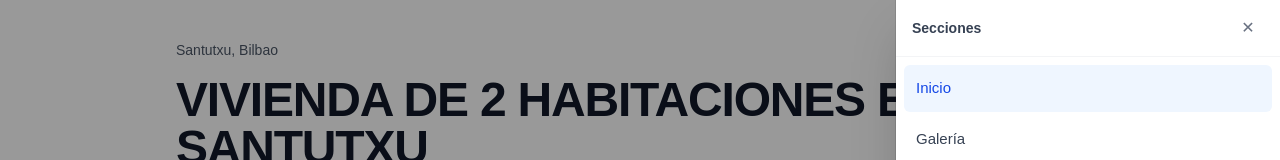
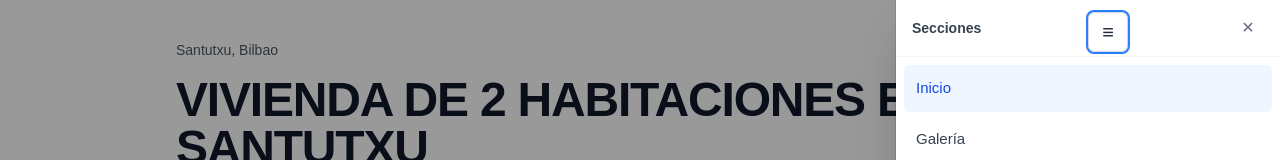
Before and after one commit to jvalladolid/rentflat-website, a Next.js app: page / in a window 1280 px wide. Both pictures are taken after a click on the button "Abrir menú". Shown: the top 160 px of the page. Built offline with nearby package versions, Linux system fonts and the light colour scheme.

Commit message:
change z-index to the leaflet layers to fix the issue that shows map above menu panel

```diff
--- a/src/components/MenuSection.tsx
+++ b/src/components/MenuSection.tsx
@@ -105,6 +105,7 @@ export function MenuSection() {
             'text-gray-800 select-none',
             'flex items-center justify-center',
             'focus:outline-none focus:ring-2 focus:ring-blue-500',
+            'z-1002',
           )}
         >
           <span className="text-xl leading-none">≡</span>
@@ -115,7 +116,7 @@ export function MenuSection() {
       <div
         onClick={() => setOpen(false)}
         className={clsx(
-          'fixed inset-0 bg-black/40 transition-opacity',
+          'fixed inset-0 bg-black/40 transition-opacity z-1000',
           open ? 'opacity-100 pointer-events-auto' : 'opacity-0 pointer-events-none',
         )}
       />
@@ -133,6 +134,7 @@ export function MenuSection() {
           'transition-transform duration-300 ease-out',
           open ? 'translate-x-0' : 'translate-x-full',
           'flex flex-col',
+          'z-1001',
         )}
       >
         {/* Header inside drawer */}
```
